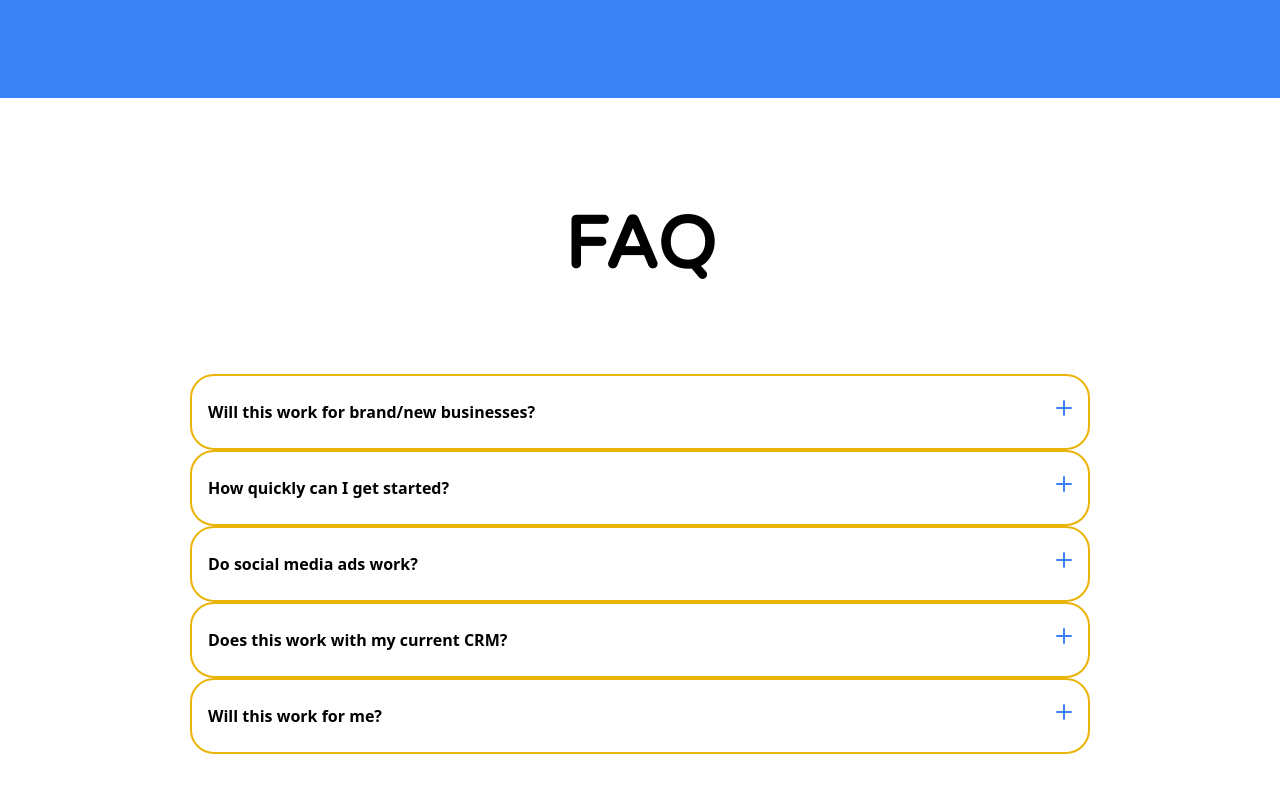
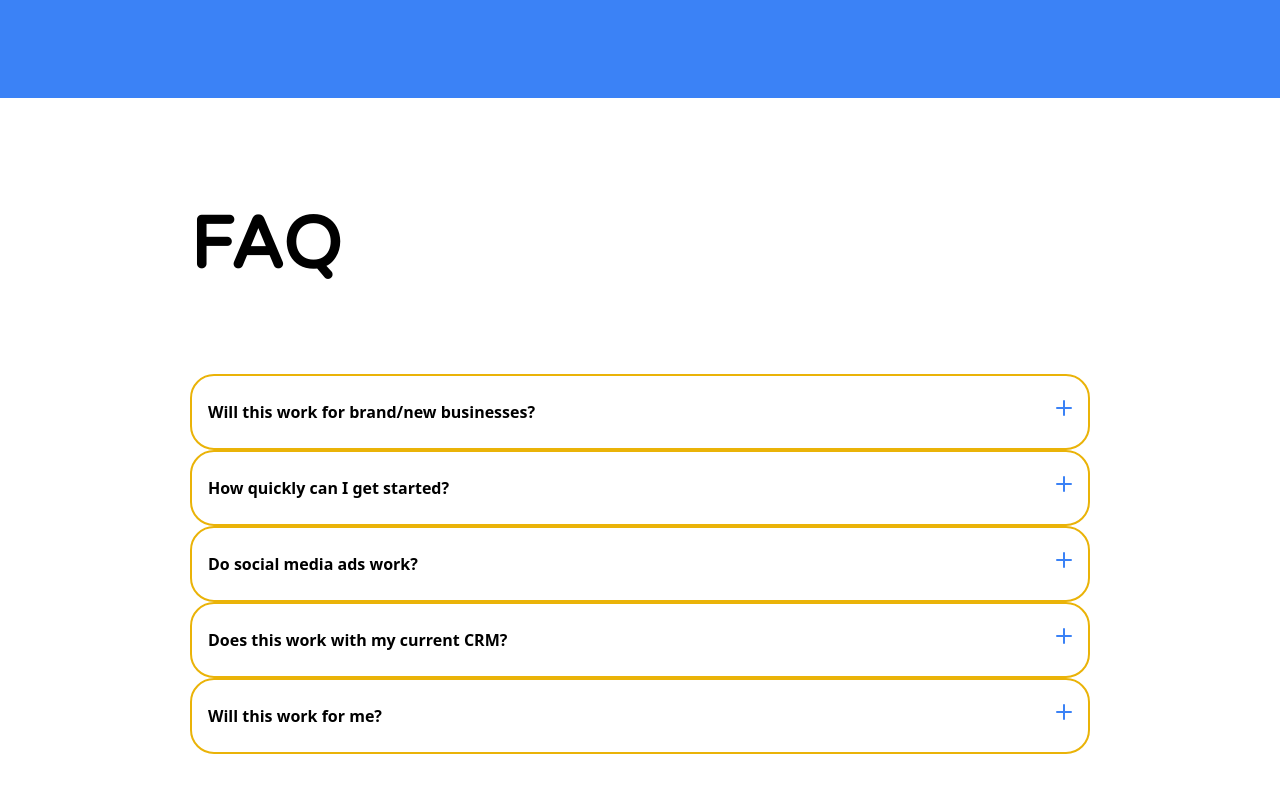
Before and after one commit to AbrahamRodri/CamrenDog, a React (Vite) app: page / in a window 1280 px wide. Shown: the part 3594-4380 px from the top of the page. Built offline with nearby package versions, Linux system fonts and the light colour scheme.

Commit message:
FAQ text

```diff
--- a/src/Components/FAQ.jsx
+++ b/src/Components/FAQ.jsx
@@ -3,7 +3,7 @@ import Accordion from "./Accordion";
 
 const FAQ = () => {
   return (
-    <div className="max-w-[900px] w-full mx-auto text-center flex flex-col md:flex-col justify-center m-5 pb-32">
+    <div className="max-w-[900px] w-full mx-auto flex flex-col md:flex-col justify-center m-5 pb-32">
 
         <h1 className="md:text-7xl md:py-3 sm:text-6xl sm:py-2 text-4xl font-bold my-20 font-round">FAQ</h1>
 
```
